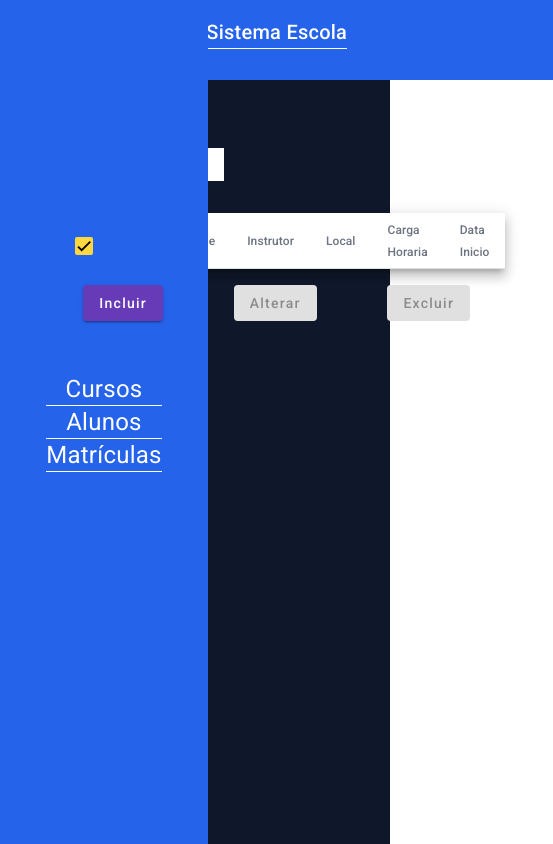
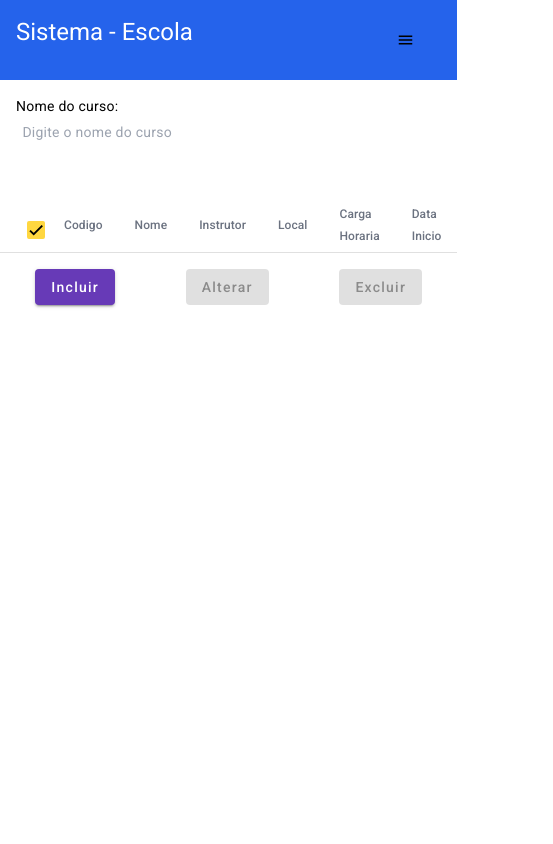
Before and after one commit to luizhakan/sistema-escola, an Angular app: page / in a window 390 px wide. Shown: the whole page, 553 px wide, since content can reach past the window. Built offline with nearby package versions, Linux system fonts and the light colour scheme.

Commit message:
Ajuste na responsividade e remoção da sidebar

```diff
--- a/src/app/app.component.html
+++ b/src/app/app.component.html
@@ -1,8 +1,7 @@
-<div class="flex bg-slate-900 h-screen text-white">
-  <app-sidebar class="fixed w-52"></app-sidebar>
-  <div class="ml-52 flex-grow">
+<div class="flex h-screen text-black">
+  <div class="ml-0 flex-grow">
     <app-header class="w-screen"></app-header>
-    <div class="p-12">
+    <div class="md:p-0 sm:p-0">
       <router-outlet></router-outlet>
     </div>
   </div>
--- a/src/app/app.module.ts
+++ b/src/app/app.module.ts
@@ -10,7 +10,6 @@ import { CursosComponent } from './pages/cursos/cursos.component';
 import { AlunosComponent } from './pages/alunos/alunos.component';
 import { MatriculasComponent } from './pages/matriculas/matriculas.component';
 import { HeaderComponent } from './components/header/header.component';
-import { SidebarComponent } from './components/sidebar/sidebar.component';
 import { FiltroComponent } from './components/filtro/filtro.component';
 import { ModalCursosComponent } from './pages/cursos/modal-cursos/modal-cursos.component';
 import { ModalAlunosComponent } from './pages/alunos/modal-alunos/modal-alunos.component';
@@ -26,6 +25,8 @@ import { MatButtonModule } from '@angular/material/button';
 import { MatDatepickerModule } from '@angular/material/datepicker';
 import { MatFormField, MatHint } from '@angular/material/form-field';
 import { MatLabel } from '@angular/material/form-field';
+import { MatMenuModule } from '@angular/material/menu';
+import { MatIconModule } from '@angular/material/icon';
 
 import { FormsModule, ReactiveFormsModule } from '@angular/forms';
 import { MatNativeDateModule } from '@angular/material/core';
@@ -37,7 +38,6 @@ import { MatNativeDateModule } from '@angular/material/core';
     AlunosComponent,
     MatriculasComponent,
     HeaderComponent,
-    SidebarComponent,
     FiltroComponent,
     ModalCursosComponent,
     ModalAlunosComponent,
@@ -60,6 +60,8 @@ import { MatNativeDateModule } from '@angular/material/core';
     MatHint,
     MatNativeDateModule,
     ReactiveFormsModule,
+    MatMenuModule,
+    MatIconModule,
   ],
   providers: [provideClientHydration(), provideAnimationsAsync()],
   bootstrap: [AppComponent],
--- a/src/app/components/filtro/filtro.component.html
+++ b/src/app/components/filtro/filtro.component.html
@@ -1,5 +1,5 @@
-<div class="filtro text-white flex flex-col w-44">
-  <label for="nome" class="text-white">{{ nome }}</label>
+<div class="filtro text-black flex flex-col w-44">
+  <label for="nome" class="text-black">{{ nome }}</label>
   <input
     type="text"
     id="nome"
--- a/src/app/components/header/header.component.html
+++ b/src/app/components/header/header.component.html
@@ -1,3 +1,39 @@
-<header class="bg-blue-600 flex justify-center items-center w-full h-[5rem]">
-  <h2 class="border-b border-b-white font-medium text-4xl">Sistema Escola</h2>
+<!-- Header para todos os dispositivos -->
+<header class="bg-blue-600 w-full flex items-center justify-center p-4">
+  <div class="container mx-auto flex flex-wrap items-center justify-between">
+    <div class="flex items-center justify-center">
+      <h1 class="text-2xl font-bold text-white">Sistema - Escola</h1>
+    </div>
+
+    <!-- Menu para desktops e tablets -->
+    <nav class="hidden sm:flex space-x-4">
+      <a href="#" class="text-white hover:text-gray-200">Cursos</a>
+      <a href="#" class="text-white hover:text-gray-200">Alunos</a>
+      <a href="#" class="text-white hover:text-gray-200">Matrículas</a>
+    </nav>
+
+    <!-- Menu para dispositivos menores -->
+    <div class="sm:hidden">
+      <button mat-button [matMenuTriggerFor]="menu" class="text-white">
+        <mat-icon>menu</mat-icon>
+      </button>
+      <mat-menu #menu="matMenu">
+        <a href="#" target="_blank">
+          <button mat-menu-item>
+            <span>Cursos</span>
+          </button>
+        </a>
+        <a href="#" target="_blank">
+          <button mat-menu-item>
+            <span>Alunos</span>
+          </button>
+        </a>
+        <a href="#" target="_blank">
+          <button mat-menu-item>
+            <span>Matrículas</span>
+          </button>
+        </a>
+      </mat-menu>
+    </div>
+  </div>
 </header>
--- a/src/app/components/header/header.component.ts
+++ b/src/app/components/header/header.component.ts
@@ -1,10 +1,20 @@
-import { Component } from '@angular/core';
+import { Component, OnInit } from '@angular/core';
 
 @Component({
   selector: 'app-header',
   templateUrl: './header.component.html',
-  styleUrl: './header.component.css'
+  styleUrl: './header.component.css',
 })
-export class HeaderComponent {
+export class HeaderComponent implements OnInit {
+  isSmallScreen = false;
 
+  ngOnInit() {
+    if (window.innerWidth < 768) {
+      this.isSmallScreen = true;
+      console.log('small screen');
+    } else {
+      this.isSmallScreen = false;
+      console.log('big screen');
+    }
+  }
 }
--- a/src/app/components/sidebar/sidebar.component.html
+++ /dev/null
@@ -1,15 +0,0 @@
-<aside class="z-0">
-  <div class="text-2xl bg-blue-600 h-screen flex items-center justify-center">
-    <ul class="list-unstyled components">
-      <li class="border-b border-b-white text-center hover:border-none">
-        <a href="#">Cursos</a>
-      </li>
-      <li class="border-b border-b-white text-center hover:border-none">
-        <a href="#">Alunos</a>
-      </li>
-      <li class="border-b border-b-white text-center hover:border-none">
-        <a href="#">Matrículas</a>
-      </li>
-    </ul>
-  </div>
-</aside>
--- a/src/app/components/tabela/tabela.component.html
+++ b/src/app/components/tabela/tabela.component.html
@@ -1,4 +1,9 @@
-<table mat-table [dataSource]="dataSource" class="mat-elevation-z8 w-full">
+<div class="overflow-auto">
+  <table
+    mat-table
+    [dataSource]="dataSource"
+    class="mat-elevation-z8 w-full sm:w-3/4 md:w-1/2 lg:w-2/3 xl:w-3/4"
+  >
     <!-- Definição da coluna "select" -->
     <ng-container matColumnDef="select">
       <th mat-header-cell *matHeaderCellDef>
@@ -49,3 +54,4 @@
       class="bg-white hover:bg-gray-100"
     ></tr>
   </table>
+</div>
--- a/src/app/pages/cursos/cursos.component.html
+++ b/src/app/pages/cursos/cursos.component.html
@@ -1,17 +1,11 @@
-<!--
-  Este código HTML representa o template do componente "Cursos".
-   Ele contém um componente de filtro, um componente de tabela e botões para incluir, alterar e excluir cursos.
-   O componente de filtro permite ao usuário pesquisar cursos por nome.
-   O componente de tabela exibe os cursos em formato tabular.
-   Os botões realizam ações como incluir, alterar e excluir cursos.
--->
 <div class="flex flex-col">
   <app-filtro
     nome="Nome do curso:"
     placeholder="Digite o nome do curso"
-    class="mb-8"
+    class="mb-8 text-sm sm:text-md md:text-lg lg:text-xl xl:text-2xl p-4"
     [(valorDoCampo)]="valorDoFiltro"
     (valorDoCampoChange)="onFiltroChange($event)"
+    [autofocus]="true"
   ></app-filtro>
 
   <div class="tabela">
--- a/src/app/pages/cursos/modal-cursos/modal-cursos.component.html
+++ b/src/app/pages/cursos/modal-cursos/modal-cursos.component.html
@@ -1,12 +1,12 @@
 <form class="form" [formGroup]="formCurso" (ngSubmit)="onSubmit()">
-  <div class="modal bg-white p-6 rounded-lg shadow-md text-black">
-    <h2 class="text-2xl font-bold mb-4">{{ modalTitle }}</h2>
+  <div
+    class="modal bg-white p-6 rounded-lg shadow-md text-sm sm:text-md md:text-lg lg:text-xl xl:text-2xl"
+  >
+    <h2 class="font-bold mb-4">{{ modalTitle }}</h2>
 
-    <div class="grid grid-cols-2 gap-4">
+    <div class="grid grid-cols-1 sm:grid-cols-2 gap-4">
       <div>
-        <mat-label class="block text-gray-700 text-sm font-bold mb-2"
-          >Nome</mat-label
-        >
+        <mat-label class="block text-gray-700 font-bold mb-2">Nome</mat-label>
         <input
           matInput
           formControlName="nome"
@@ -16,7 +16,7 @@
       </div>
 
       <div>
-        <mat-label class="block text-gray-700 text-sm font-bold mb-2"
+        <mat-label class="block text-gray-700 font-bold mb-2"
           >Instrutor</mat-label
         >
         <input
@@ -28,9 +28,9 @@
       </div>
     </div>
 
-    <div class="grid grid-cols-2 gap-4 mt-4">
+    <div class="grid grid-cols-1 sm:grid-cols-2 gap-4 mt-4">
       <div>
-        <mat-label class="block text-gray-700 text-sm font-bold mb-2"
+        <mat-label class="block text-gray-700 font-bold mb-2"
           >Local (EAD se for online)</mat-label
         >
         <input
@@ -42,7 +42,7 @@
       </div>
 
       <div>
-        <mat-label class="block text-gray-700 text-sm font-bold mb-2"
+        <mat-label class="block text-gray-700 font-bold mb-2"
           >Carga Horária</mat-label
         >
         <input
@@ -56,7 +56,7 @@
     </div>
 
     <div class="mt-4">
-      <mat-label class="block text-gray-700 text-sm font-bold mb-2"
+      <mat-label class="block text-gray-700 font-bold mb-2"
         >Data de Início</mat-label
       >
       <input
```
Also changed, not shown: src/app/components/sidebar/sidebar.component.ts (deleted, +0 -10 lines), src/app/components/sidebar/sidebar.component.css (deleted), 1 other file (tests, documents, lock files or other folders). Lines whose indentation alone changed are shown as unchanged.
